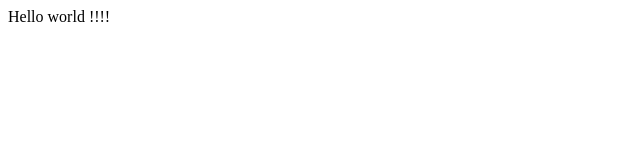
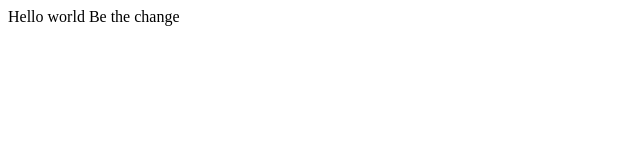
Before and after one commit to Rahulgoyal17/Application-Infrastructure-Deployment, a plain HTML site: page index.html in a window 1280 px wide. Shown: the full height of the page, 0-640 px from the left. Drawn offline with Linux system fonts and the light colour scheme.

Commit message:
Update index.html

```diff
--- a/index.html
+++ b/index.html
@@ -1,6 +1,6 @@
 <html>
 <header><title>Webserver</title></header>
 <body>
-Hello world !!!!
+Hello world Be the  change
 </body>
 </html>
```
